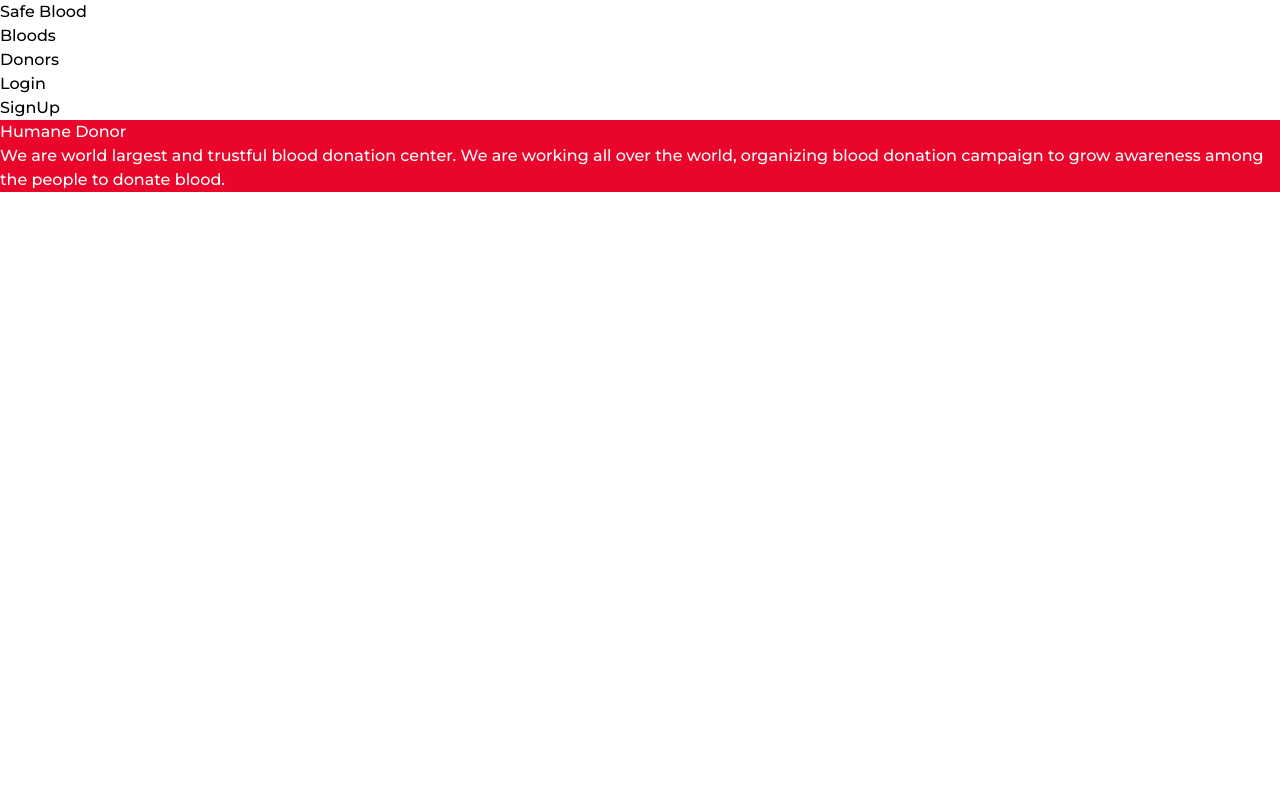
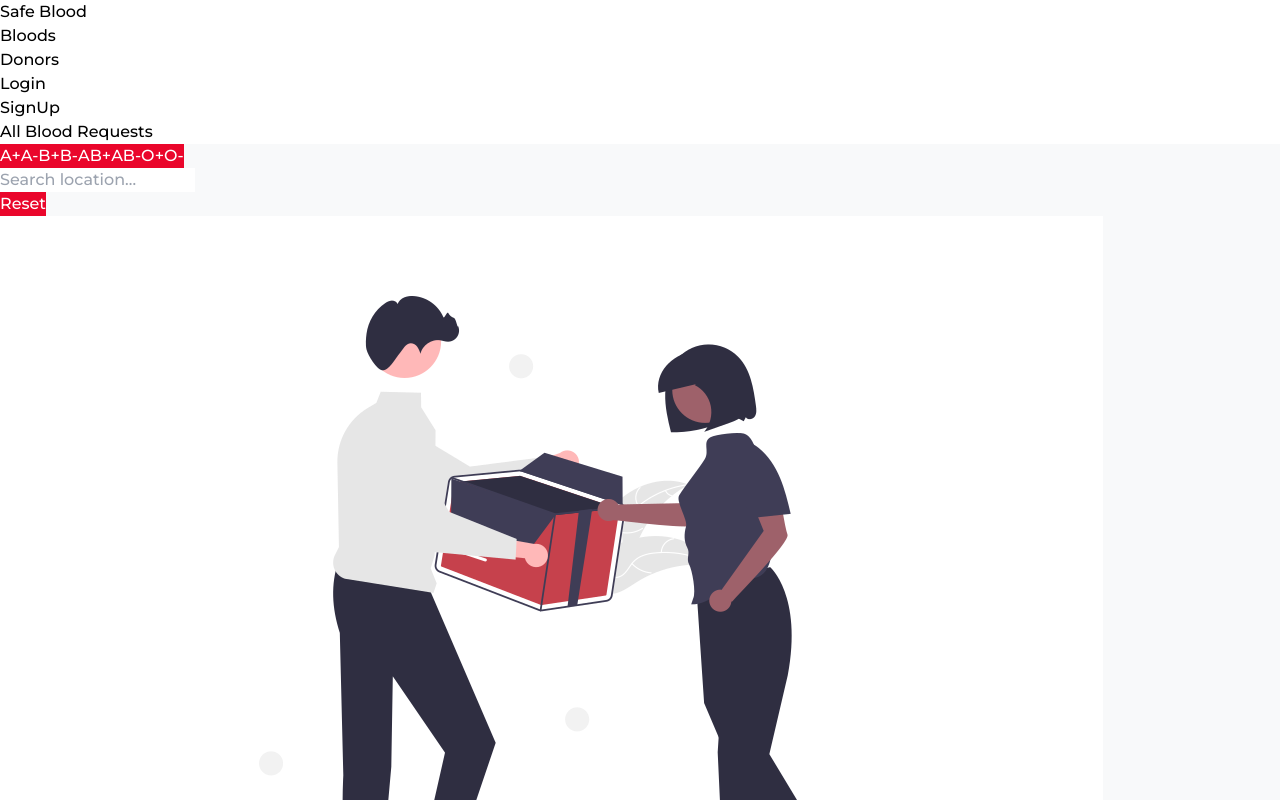
Before and after one commit to sakayat/blood-bank-frontend, a React (Vite) app: page /requests-blood in a window 1280 px wide. Shown: the top 800 px of the page. Built offline with nearby package versions, Linux system fonts and the light colour scheme; no server answers; the HTML template or start-up script is replaced by a standard one.

Commit message:
added requests-blood components, updated viewrequests components

```diff
--- a/src/App.jsx
+++ b/src/App.jsx
@@ -14,6 +14,7 @@ import ProtectedRoute from "./components/ProtectedRoute ";
 import RequestBloodForm from "./components/RequestBloodForm";
 import OwnRequests from "./components/OwnRequests";
 import UpdateOwnRequestForm from "./components/UpdateOwnRequestForm";
+import ViewBloodRequests from "./components/ViewBloodRequests";
 const App = () => {
   return (
     <div className="App flex flex-col h-screen">
@@ -61,6 +62,7 @@ const App = () => {
             <Route path="donation-history/" element={<DonationHistory />} />
             <Route path="update-request/:id" element={<UpdateOwnRequestForm />} />
           </Route>
+          <Route path="/requests-blood" element={<ViewBloodRequests />} />
         </Routes>
       </main>
       <Footer />
--- a/src/components/RequestSearchForm.jsx
+++ b/src/components/RequestSearchForm.jsx
@@ -6,26 +6,28 @@ const RequestSearchForm = ({ setRequestData }) => {
   const handleSearch = async (e) => {
     e.preventDefault();
     const res = await fetch(
-      `${import.meta.env.VITE_API_BASE_URL}/api/donors/blood-request-list/?search=${
-        query ? query : ""
-      }`
+      `${
+        import.meta.env.VITE_API_BASE_URL
+      }/api/donors/blood-request-list/?search=${query}`
     );
     const data = await res.json();
     setRequestData(data);
   };
 
   return (
-    <form onSubmit={handleSearch} className="flex items-center">
+    <form className="flex items-center" onSubmit={handleSearch}>
       <div className="form-control space-y-3 w-full">
         <input
           type="search"
-          placeholder="Search..."
+          placeholder="Search location..."
           className="w-full outline-none py-3 px-4 bg-white border border-black"
           value={query}
           onChange={(e) => setQuery(e.target.value)}
         />
       </div>
-      <button className="default-btn py-3 px-6 border border-black">Submit</button>
+      <button className="default-btn py-3 px-6 border border-black">
+        {query ? "Submit" : "Reset"}
+      </button>
     </form>
   );
 };
--- a/src/components/RequestsBlood.jsx
+++ b/src/components/RequestsBlood.jsx
@@ -2,7 +2,6 @@ import React, { useEffect, useState } from "react";
 import { Link } from "react-router-dom";
 import img from "../assets/images/empty.png";
 import RequestsCard from "./RequestsCard";
-import RequestSearchForm from "./RequestSearchForm";
 
 const RequestsBlood = () => {
   const [requestData, setRequestData] = useState([]);
--- /dev/null
+++ b/src/components/ViewBloodRequests.jsx
@@ -0,0 +1,81 @@
+import React, { useEffect, useState } from "react";
+import img from "../assets/images/empty.png";
+import RequestsCard from "./RequestsCard";
+import RequestSearchForm from "./RequestSearchForm";
+
+const ViewBloodRequests = () => {
+  const bloodGroup = [
+    { id: 1, group: "A+", value: "A%2B" },
+    { id: 2, group: "A-", value: "A-" },
+    { id: 3, group: "B+", value: "B%2B" },
+    { id: 4, group: "B-", value: "B-" },
+    { id: 5, group: "AB+", value: "AB%2B" },
+    { id: 6, group: "AB-", value: "AB-" },
+    { id: 7, group: "O+", value: "O%2B" },
+    { id: 8, group: "O-", value: "O-" },
+  ];
+
+  const [requestData, setRequestData] = useState([]);
+
+  useEffect(() => {
+    fetchRequestData();
+  }, []);
+
+  const fetchRequestData = async () => {
+    const res = await fetch(
+      `${import.meta.env.VITE_API_BASE_URL}/api/donors/blood-request-list/`
+    );
+    const data = await res.json();
+    setRequestData(data);
+  };
+
+  const handleBloodTypes = async (group) => {
+    const res = await fetch(
+      `${
+        import.meta.env.VITE_API_BASE_URL
+      }/api/donors/bloods/?blood_group=${group}`
+    );
+    const data = await res.json();
+    setRequestData(data);
+  };
+
+  return (
+    <section className="pt-10">
+      <div className="py-5">
+        <h3 className="text-6xl text-center">All Blood Requests</h3>
+      </div>
+      <div className="requests-list">
+        <div className="max-w-7xl mx-auto px-4 py-14">
+          <div className="blood-group py-5 space-y-5">
+            <div className="groups flex flex-wrap justify-center lg:justify-between gap-8 w-full py-2">
+              {bloodGroup.map((item) => (
+                <button
+                  key={item.id}
+                  onClick={() => handleBloodTypes(item.value)}
+                  className="py-3 px-4 border-l capitalize font-bold default-btn rounded-full w-12 h-12 flex items-center justify-center text-sm"
+                >
+                  {item.group}
+                </button>
+              ))}
+            </div>
+            <div className="search">
+              <RequestSearchForm setRequestData={setRequestData}/>
+            </div>
+            <div className="request-list w-full">
+              {requestData.length === 0 && (
+                <img src={img} alt="" className="w-full h-full mx-auto" />
+              )}
+              <div className="grid grid-cols-1 lg:grid-cols-3 gap-5 w-full">
+                {requestData.map((item) => (
+                  <RequestsCard key={item.id} item={item} />
+                ))}
+              </div>
+            </div>
+          </div>
+        </div>
+      </div>
+    </section>
+  );
+};
+
+export default ViewBloodRequests;
```
